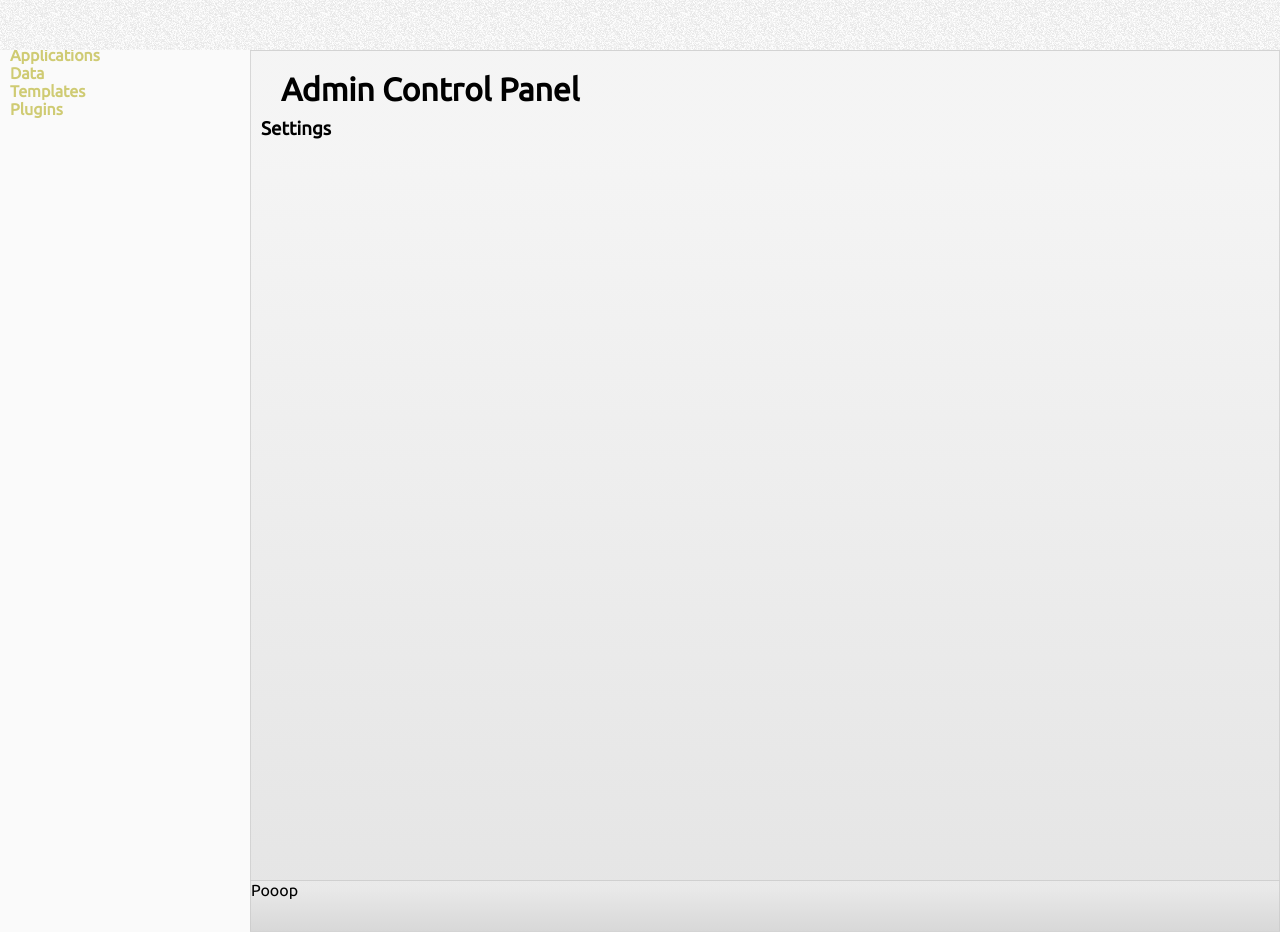
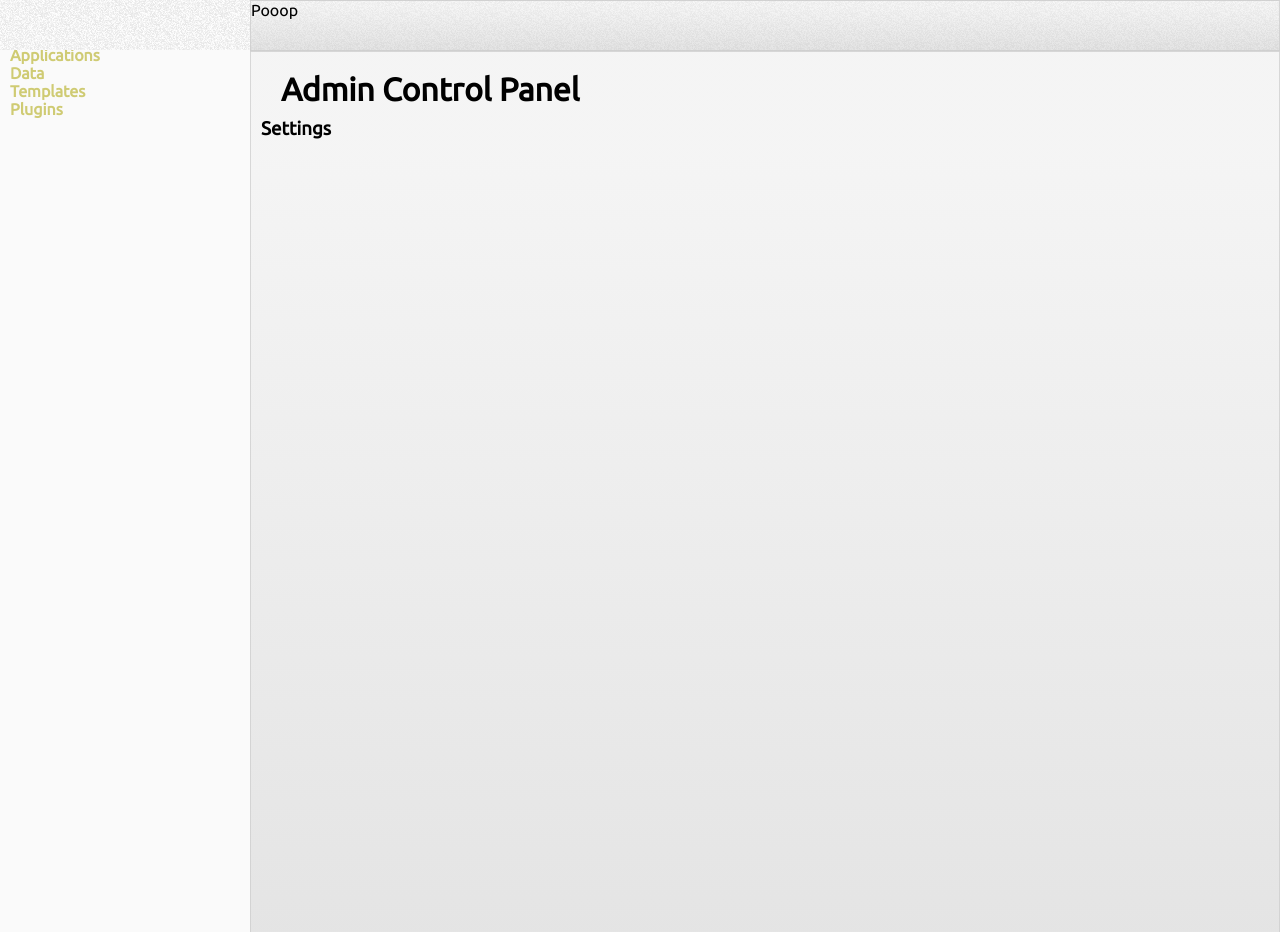
Before and after one commit to zerotri/windowpane, a PHP site: page /database_name/admin.php in a window 1280 px wide. Run offline with PHP 8.4, Linux system fonts and the light colour scheme; some libraries are stand-ins or nearby versions.

Commit message:
Just doing some css changes

```diff
--- a/admin.php
+++ b/admin.php
@@ -80,7 +80,7 @@
 			{
 				position: fixed;
 				height: 50px;
-				bottom: 0px;
+				top: 0px;
 				left: 250px;
 				right: 0px;
 				border: 1px solid rgba(204,204,204,0.75);
```
